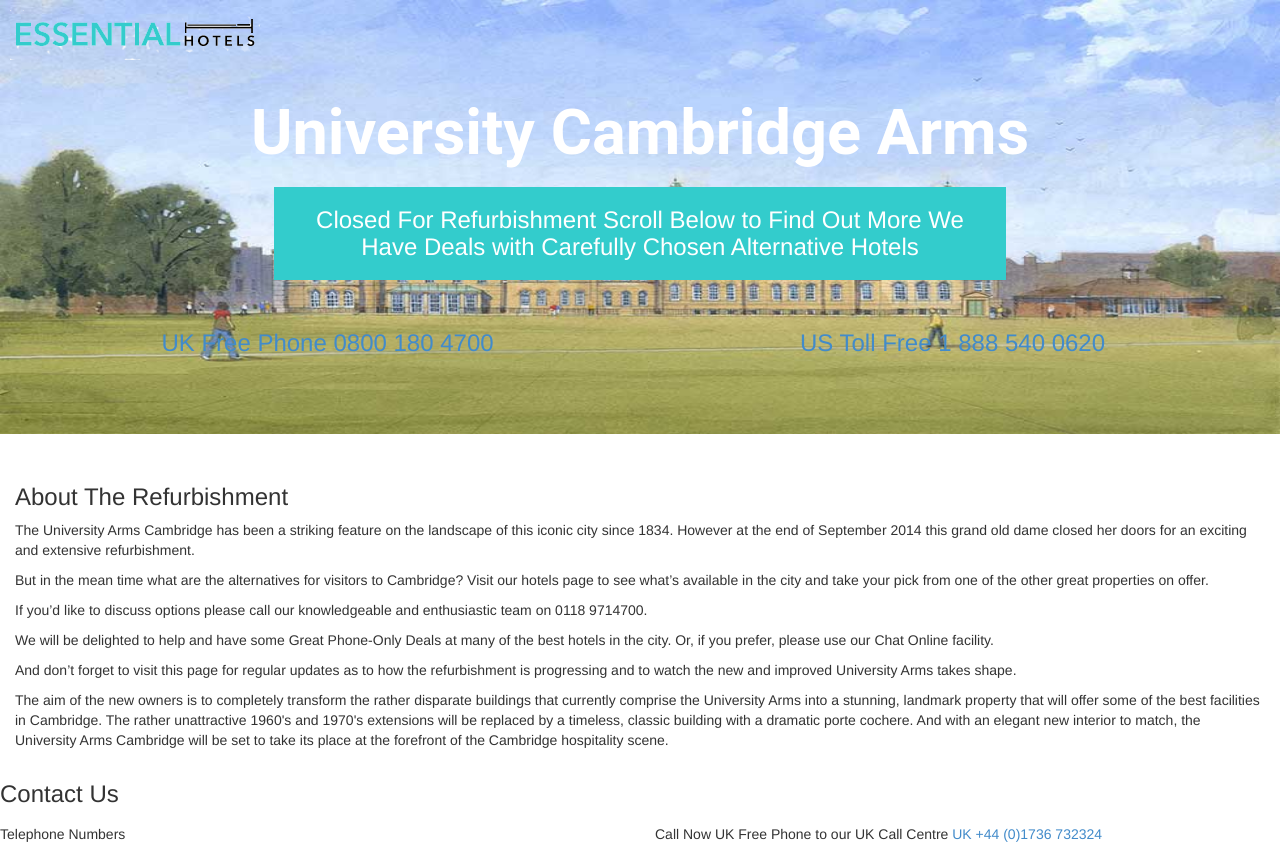
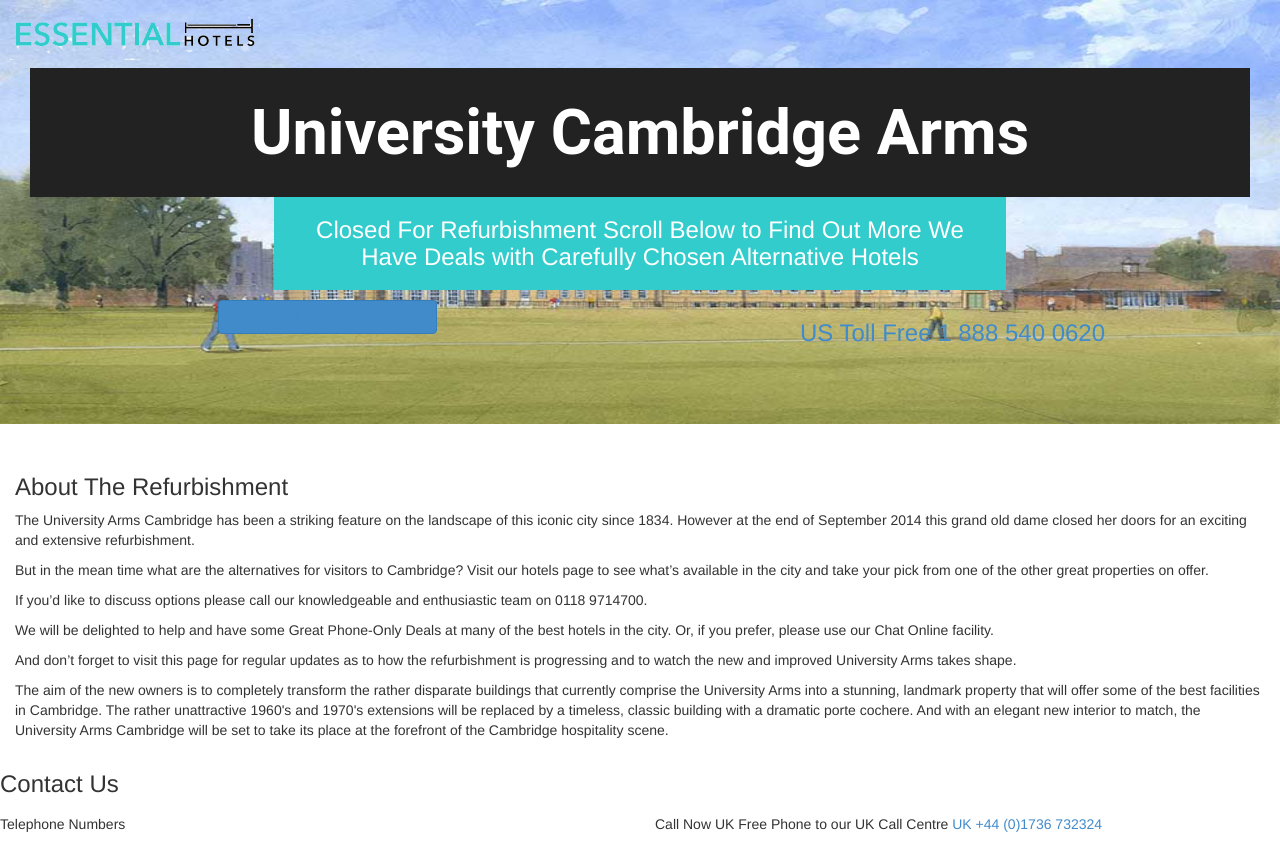
Before and after one commit to woisme/landing-page, a plain HTML site: page app/index.html in a window 1280 px wide. Drawn offline with nearby package versions, Linux system fonts and the light colour scheme.

Commit message:
Style Changes to the main header

```diff
--- a/app/Custom Directives Files/main-block.html
+++ b/app/Custom Directives Files/main-block.html
@@ -12,7 +12,7 @@
 
     <div class="row">
         <div class="col-md-6">
-            <h3><a href="tel:+448001804700">UK Free Phone 0800 180 4700</a></h3>
+            <button type="button" class="btn btn-primary"><a href="tel:+448001804700">UK Free Phone 0800 180 4700</a></button>
         </div>
 
         <div class="col-md-6">
--- a/app/styles/main.scss
+++ b/app/styles/main.scss
@@ -38,7 +38,8 @@
     font-weight:$bold;
     font-family:$roboto-font-stack;
     color: $jumbotron-font-color;
-    padding-top:30px;
+    padding:30px 0 30px 0;
+    margin-bottom:0;
 }
 
 .jumbotron h2 {
@@ -46,11 +47,12 @@
 }
 .jumbotron h3 {
     color:$jumbotron-font-color;
-    padding:20px;
+    padding:20px 20px 20px 20px;
+    margin-top:0;
 }
 
 .heading {
-    color: #222222;
+    background-color: #222222;
 }
 
 .textinheader {
```
Also changed, not shown: app/styles/main.css, 1 other file.
